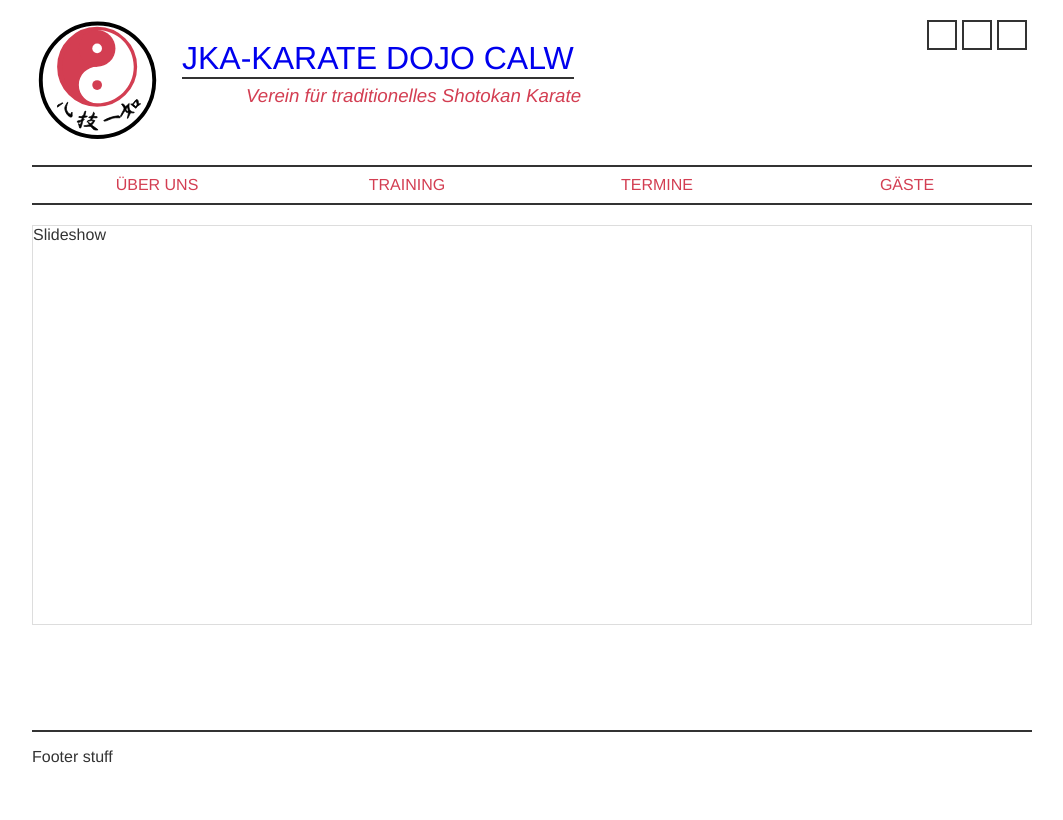
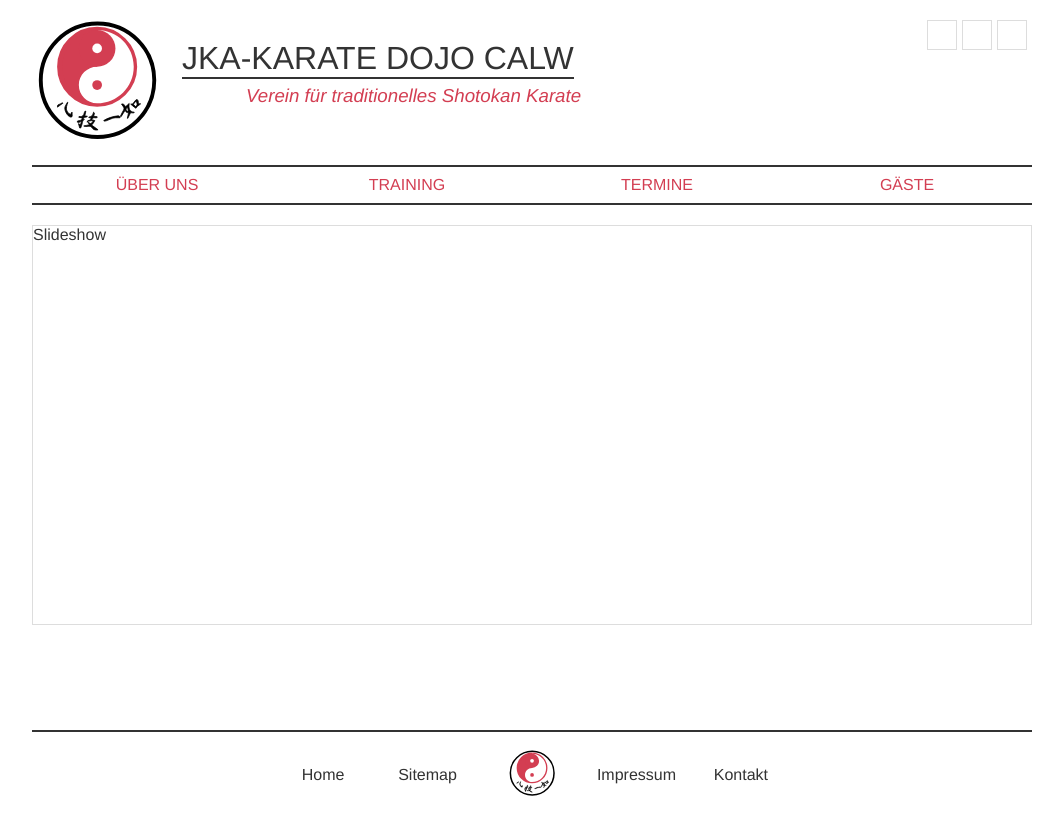
Before and after one commit to ejarzo/uid_final_project, a plain HTML site: page index.html in a window 1280 px wide. Shown: the whole page, without its empty margins (108-1171 px from the left). Drawn offline with Linux system fonts and the light colour scheme.

Commit message:
adding footer info

```diff
--- a/css/main.css
+++ b/css/main.css
@@ -2,7 +2,12 @@
     box-sizing: border-box;
     font-family: "Helvetica Neue", sans-serif;
 }
-
+a, a:visited {
+    color: #333;
+}
+a:hover {
+    color: #d33e52;
+}
 html, body {
     margin: 0;
     padding: 0;
@@ -38,7 +43,7 @@ header ul li {
     width: 30px;
     float: right;
     margin-left: 5px;
-    border: 2px solid #333;
+    border: 1px solid #DDD;
 }
 header h1 {
     font-weight: 400;
@@ -60,17 +65,19 @@ header h3 {
     margin: 0;
     color: #d33e52;
 }
+header a:visited {
+    color: #333;
+}
 nav {
     width: 100%;
     height: 40px;
     border-top: 2px solid #333;
     border-bottom: 2px solid #333;
-
     background-color: #CCC;
     text-align: center;
     overflow: hidden;
 }
-nav a, nav .dropdown {
+nav a, nav .dropdown, nav a:visited {
     display: inline-block;
     float: left;
     margin: 0;
@@ -105,13 +112,34 @@ nav a:hover, nav .dropdown:hover {
 .dropdown:hover .dropdown-content {
     display: block;
 }
-#logo {
+header .logo {
     margin-top: 15px;
     width: 130px;
     height: 130px;
 }
-#logo img{
+.logo img{
     width: 100%;
+}
+footer .logo{
+    margin: 0 auto;
+}
+footer ul {
+    list-style: none;
+    padding: 0;
+    text-align: center;
+}
+footer ul li {
+    display: inline-block;
+    width: 100px;
+    vertical-align: middle;
+    text-align: center;
+    padding: 0 10px 0 10px;
+}
+footer .logo {
+    width: 50px;
+}
+footer h4 {
+    float: left;
 }
 #slideshow {
     margin-top: 20px;
--- a/index.html
+++ b/index.html
@@ -15,7 +15,7 @@
                 <a href="index.html">
                     <h1>JKA-KARATE DOJO CALW</h1>
                     <h3>Verein für traditionelles Shotokan Karate</h3>
-                    <div id="logo">
+                    <div class="logo">
                         <img src="img/logo-no-text.svg">
                     </div>
                 </a>
@@ -53,10 +53,18 @@
         </div>
         <footer>
             <div class="container">
-            <p>Footer stuff</p>
-            </div>
+            <ul>
+                <a href="#"><li>Home</li></a>
+                <a href="#"><li>Sitemap</li></a>
+                <a href="#"><li>
+                    <div class="logo">
+                        <img src="img/logo-no-text.svg">
+                    </div>
+                </li></a>
+                <a href="#"><li>Impressum</li></a>
+                <a href="#"><li>Kontakt</li></a>
+            </ul>
         </footer>
     </div>
-
 </body>
 </html>
```
